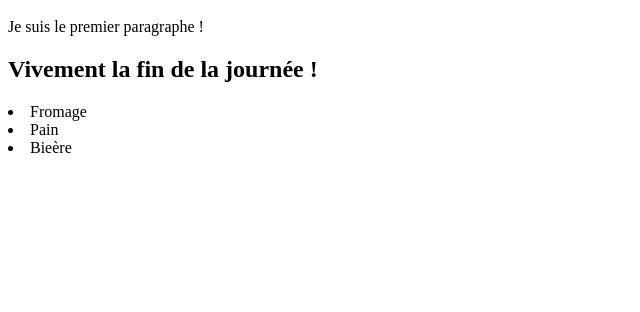
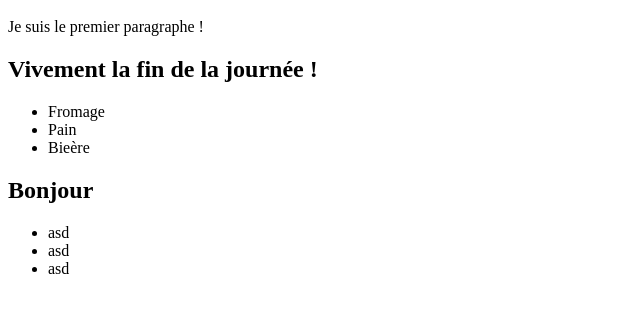
Before and after one commit to BahadirOktay/premier-depot, a plain HTML site: page index.html in a window 1280 px wide. Shown: the part 48-360 px from the top of the page, without its empty margins (0-640 px from the left). Drawn offline with Linux system fonts and the light colour scheme.

Commit message:
Ajout de listes

```diff
--- a/index.html
+++ b/index.html
@@ -1,8 +1,14 @@
 <h1>Oktay Bahadir - Etudient</h1>
 <p>Je suis le premier paragraphe !</p>
 <h2>Vivement la fin de la journée ! </h2>
-<u1>
+<ul>
   <li>Fromage</li>
   <li>Pain</li>
   <li>Bieère</li>
-</u1>
+</ul>
+<h2>Bonjour</h2>
+<ul>
+  <li>asd</li>
+  <li>asd</li>
+  <li>asd</li>
+</ul>
```
